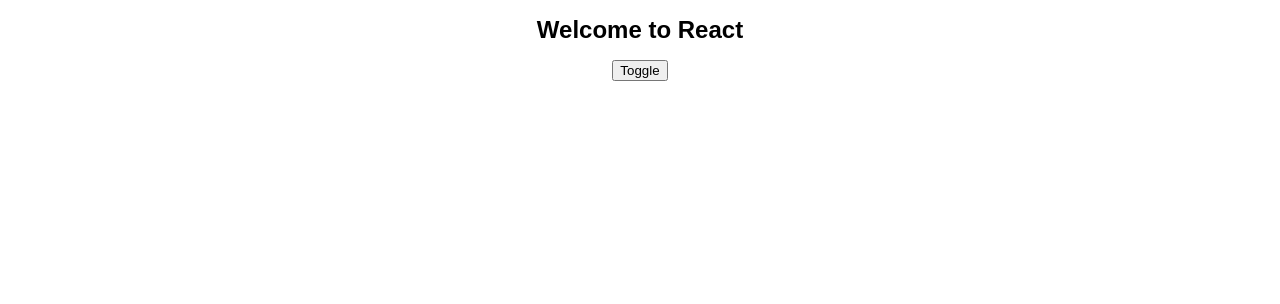
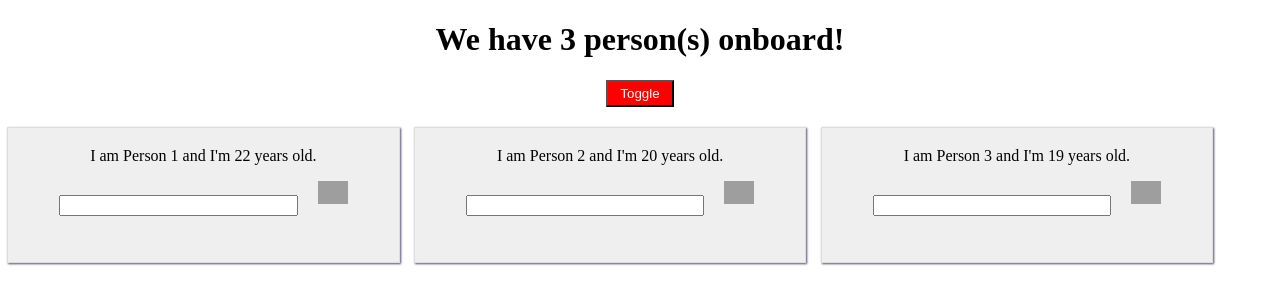
Before and after one commit to bhargav-patel-97/learning-react, a React (Create React App) app: page / in a window 1280 px wide. Both pictures are taken after a click on the button "Toggle". Shown: the top 304 px of the page. Built offline with nearby package versions, Linux system fonts and the light colour scheme; grey boxes are pictures that could not be loaded.

Commit message:
Adding some dynamic CSS

```diff
--- a/src/App.css
+++ b/src/App.css
@@ -1,32 +1,27 @@
 .App {
   text-align: center;
+  font-family: 'Product Sans';
 }
 
-.App-logo {
-  animation: App-logo-spin infinite 20s linear;
-  height: 80px;
+.remove-btn {
+  background-image: url('./img/icons8-close-window-50.png');
+  text-align: left;
+  background-size: contain;
+  background-repeat: no-repeat;
+  display: inline-block;
+  width: 30px;
+  height:30px;
+  margin-left: 20px;
+  border: none;
 }
 
-.App-header {
-  background-color: #222;
-  height: 150px;
-  padding: 20px;
-  color: white;
+.input-field {
+  width: 60%;
 }
 
-.App-title {
-  font-size: 1.5em;
+.red {
+  color: #DC143C;
 }
-
-.App-intro {
-  font-size: large;
+.danger {
+  color: red;
 }
-
-@keyframes App-logo-spin {
-  from { transform: rotate(0deg); }
-  to { transform: rotate(360deg); }
-}
-.Button {
-  display: block;
-  margin: 1% auto;
-}
--- a/src/App.js
+++ b/src/App.js
@@ -1,7 +1,6 @@
 import React, { Component } from 'react';
 import './App.css';
 import Person from './Person/Person';
-
 class app extends Component {
 
   constructor(props) {
@@ -13,11 +12,10 @@
       { name: 'Person 2', age: 20, id:1 },
       { name: 'Person 3', age:19, id:2 }
     ],
-    displayPersons: true
+    displayPersons: false
   }
 
     deletePersonHandle = (index) => {
-      console.log(index);
       const persons = this.state.persons.slice();
       persons.splice(index,1);
       this.setState({persons:persons});
@@ -43,6 +41,13 @@
     }
 
   render () {
+    const style = {
+      display: 'block',
+      margin: '1% auto',
+      padding: '4px 12px',
+      backgroundColor: 'green',
+      color: 'white'
+    };
 
     let persons = null;
 
@@ -59,12 +64,20 @@
         })}
       </div>
       );
+      style.backgroundColor = 'red';
     }
+    const classes = [];
 
+    if(this.state.persons.length <= 2) {
+      classes.push('red');
+    }
+    if (this.state.persons.length <= 1) {
+      classes.push('danger');
+    }
     return (
       <div className="App">
-        <h1 className="App-title">Welcome to React</h1>
-        <button className="Button" onClick={this.togglePersonHandle}>Toggle</button>
+        <h1 className={classes.join(' ')}>We have {this.state.persons.length} person(s) onboard!</h1>
+        <button style={style} onClick={this.togglePersonHandle}>Toggle</button>
         {persons}
       </div>
     )
--- a/src/Person/Person.css
+++ b/src/Person/Person.css
@@ -8,4 +8,12 @@
     margin: 0.45em;
     border: 1px solid #ddd;
     box-shadow: 1px 1px 2px #505070;
+    overflow: hidden;
 }
+
+.Person:hover {
+    background-color: burlywood;
+    height: 8.2em;
+    transition: all 0.5s ease;
+    overflow: hidden;
+}
--- a/src/Person/Person.js
+++ b/src/Person/Person.js
@@ -2,10 +2,11 @@
 import './Person.css';
 const person = (props) => {
     return (
-    <div className='Person' onClick={props.clicked}>
+    <div className='Person'>
         <p>I am {props.name} and I'm {props.age} years old.</p>
         <p>{props.children}</p>
-        <input type="text" onChange={props.changed}/>
+        <input className="input-field" type="text" onChange={props.changed}/>
+        <button className="remove-btn" onClick={props.clicked}></button>
     </div>
     );
 };
```
Also changed, not shown: 1 other file (tests, documents, lock files or other folders).
